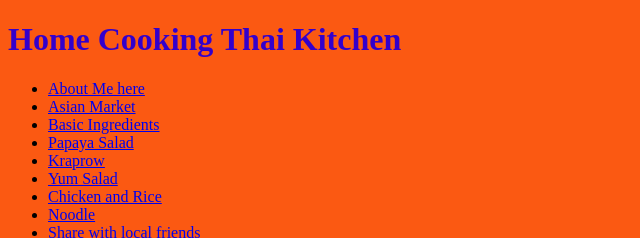
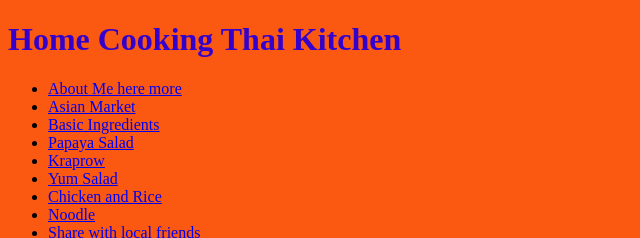
Before and after one commit to KC-LC101-June-22/js-assignment-4-html-me-something-arissaracode, a website: page index.html in a window 1280 px wide. Shown: the top 238 px of the page, 0-640 px from the left. Drawn offline with Linux system fonts and the light colour scheme.

Commit message:
add new change

```diff
--- a/index.html
+++ b/index.html
@@ -10,7 +10,7 @@
            <nav>
              <ul>
                <li>
-                 <a href = "#aboutme">About Me here</a>
+                 <a href = "#aboutme">About Me here more</a>
                </li>
                <li>
                  <a href="#asianmarket">Asian Market</a>
```
